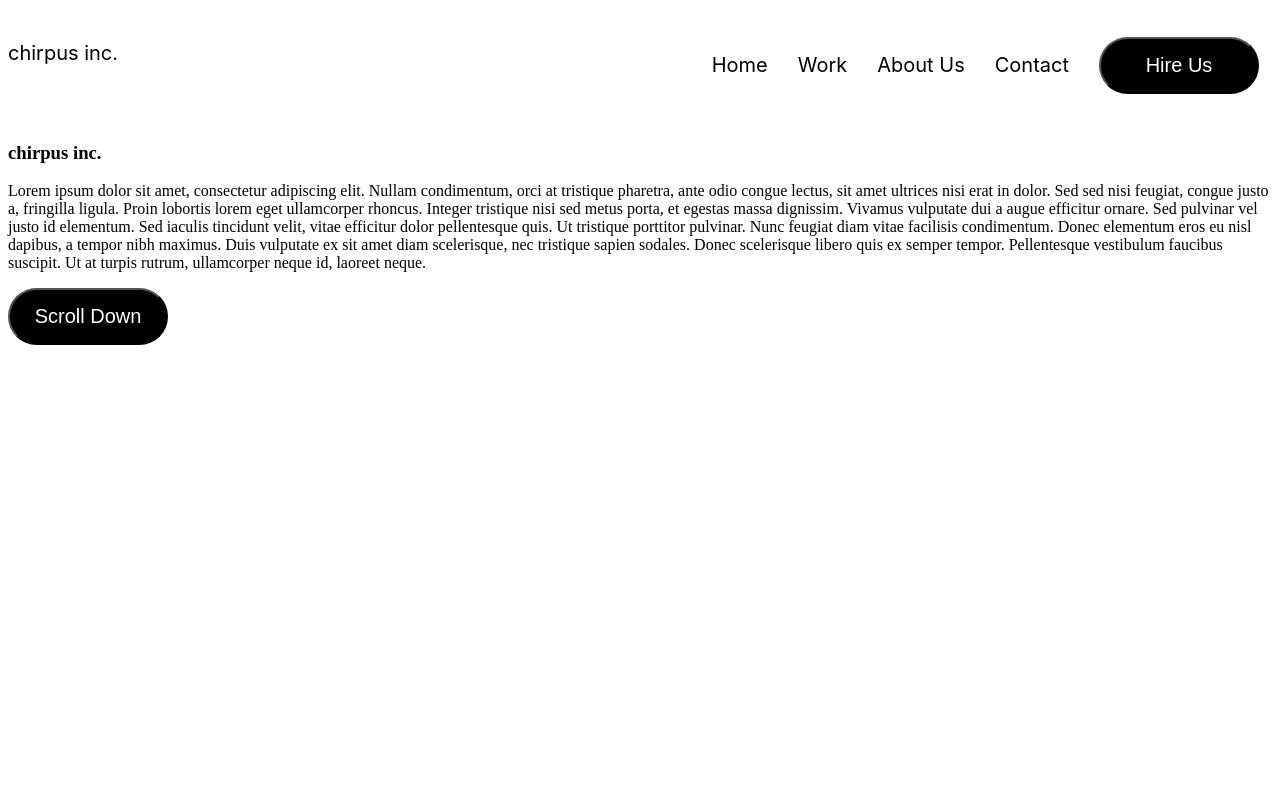
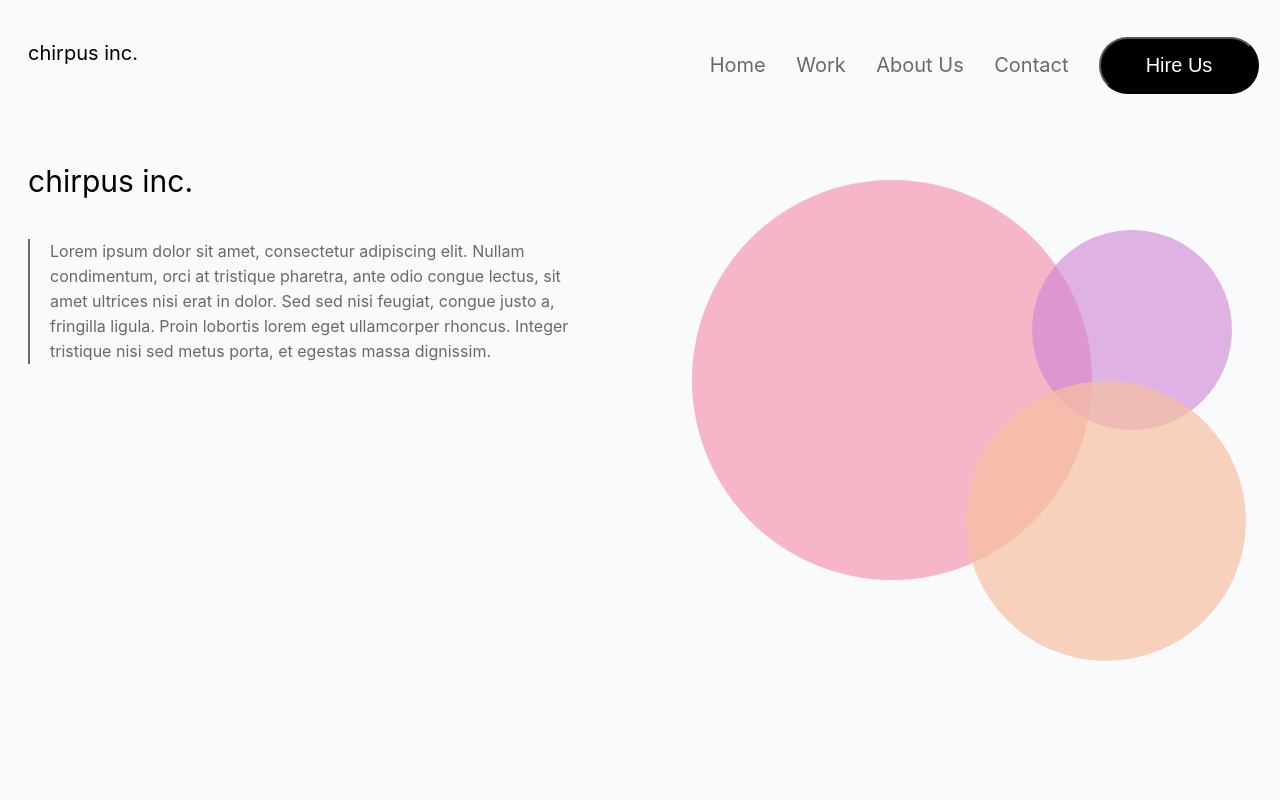
Before and after one commit to arenick/html-css_chirpus, a plain HTML site: page index.html in a window 1280 px wide. Shown: the top 800 px of the page. Drawn offline with Linux system fonts and the light colour scheme.

Commit message:
bottom button

```diff
--- a/index.html
+++ b/index.html
@@ -22,15 +22,16 @@
     <div class = "clear"></div>
     <section class="column_one">
         <section>
-            <h1>chirpus inc.</h1>
-            <p>Lorem ipsum dolor sit amet, consectetur adipiscing elit. Nullam condimentum, orci at tristique pharetra, ante odio congue lectus, sit amet ultrices nisi erat in dolor. Sed sed nisi feugiat, congue justo a, fringilla ligula. Proin lobortis lorem eget ullamcorper rhoncus. Integer tristique nisi sed metus porta, et egestas massa dignissim. Vivamus vulputate dui a augue efficitur ornare. Sed pulvinar vel justo id elementum. Sed iaculis tincidunt velit, vitae efficitur dolor pellentesque quis. Ut tristique porttitor pulvinar. Nunc feugiat diam vitae facilisis condimentum. Donec elementum eros eu nisl dapibus, a tempor nibh maximus. Duis vulputate ex sit amet diam scelerisque, nec tristique sapien sodales. Donec scelerisque libero quis ex semper tempor. Pellentesque vestibulum faucibus suscipit. Ut at turpis rutrum, ullamcorper neque id, laoreet neque.</p>
-        </section>
-        <section class="column_two">
-            <div class="circle_one"></div>
-            <div class="circle_two"></div>
-            <div class="circle_three"></div>
+            <h4>chirpus inc.</h4>
+            <p>Lorem ipsum dolor sit amet, consectetur adipiscing elit. Nullam condimentum, orci at tristique pharetra, ante odio congue lectus, sit amet ultrices nisi erat in dolor. Sed sed nisi feugiat, congue justo a, fringilla ligula. Proin lobortis lorem eget ullamcorper rhoncus. Integer tristique nisi sed metus porta, et egestas massa dignissim.</p>
         </section>
     </section>
+    <section class="column_two">
+        <div class="circle_one"></div>
+        <div class="circle_two"></div>
+        <div class="circle_three"></div>
+    </section>
+
     <button class = "bottom">Scroll Down</button>
 </body>
 </html>
--- a/styles.css
+++ b/styles.css
@@ -1,4 +1,11 @@
 /* nav bar */
+
+body {
+    color: black;
+    background-color: #f9fafc;
+    height: 800px;
+    font-family: -apple-system, BlinkMacSystemFont, 'Segoe UI', Roboto, Oxygen, Ubuntu, Cantarell, 'Open Sans', 'Helvetica Neue', sans-serif;
+}
 
 h5 {
     float: left;
@@ -6,13 +13,14 @@ h5 {
     font-size: 20px;
     font-style: normal;
     font-weight: inherit;
-    color: black;
-    font-family: -apple-system, BlinkMacSystemFont, 'Segoe UI', Roboto, Oxygen, Ubuntu, Cantarell, 'Open Sans', 'Helvetica Neue', sans-serif;
+    margin-left: 20px;
 }
 
 li {
     padding: 13px;
     display: inline-block;
+    color: #69696a;
+    text-decoration: none;
 }
 
 ul {
@@ -22,9 +30,10 @@ ul {
 a {
     font-size: 20px;
     text-decoration: none;
-    color: black;
-    font-family: -apple-system, BlinkMacSystemFont, 'Segoe UI', Roboto, Oxygen, Ubuntu, Cantarell, 'Open Sans', 'Helvetica Neue', sans-serif;
+    color: #69696a;
 }
+
+/* both black buttons */
 
 button {
     color: white;
@@ -40,3 +49,68 @@ button {
 }
 
 /* Two columns */
+
+/* column one text */
+
+.column_one {
+    position: relative;
+    width: 45%;
+    margin-left: 20px;
+}
+
+h4 {
+    font-size: 30px;
+    font-style: normal;
+    font-weight: inherit;
+}
+
+p {
+    border-left: 2.5px #69696a solid;
+    padding-left: 20px;
+    color: #69696a;
+    line-height: 25px;
+}
+
+/* circles */
+.column_two {
+    position: relative;
+}
+
+.circle_one {
+    width: 400px;
+    height: 400px;
+    border-radius: 200px;
+    background-color: rgba(247, 136, 167, 0.6);
+    position: absolute;
+    top: -200px;
+    right: 180px;
+}
+
+.circle_three {
+    width: 200px;
+    height: 200px;
+    border-radius: 100px;
+    background-color: rgba(207, 130, 213, 0.6);
+    position: absolute;
+    top: -150px;
+    right: 40px;
+}
+
+.circle_two {
+    width: 280px;
+    height: 280px;
+    border-radius: 180px;
+    background-color: rgba(247, 193, 162, 0.7);
+    position: absolute;
+    top: 1px;
+    right: 26px;
+    z-index: 1;
+}
+
+/*  bottom button  */
+
+.bottom {
+    position: absolute;
+    bottom: -180px;
+    right: 512px;
+}
```
